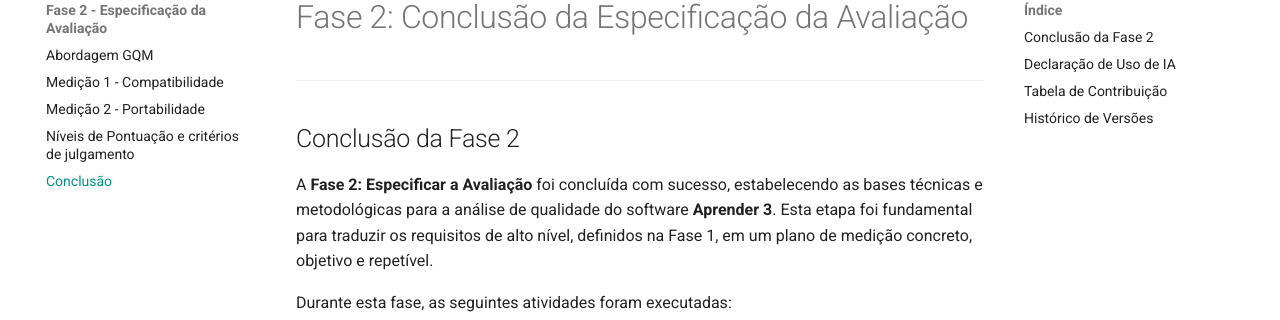
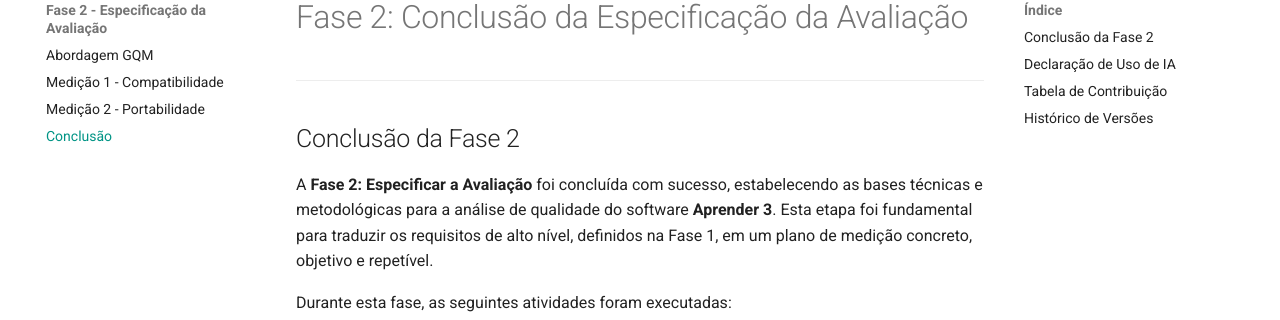
Before and after one commit to FCTE-Qualidade-de-Software-1/2025-2_T02_IRM-MARY-KELLER, an MkDocs documentation site: the page built from docs/fase_2/conclusao.md, in a window 1280 px wide. Shown: the part 149-469 px from the top of the page. Built offline with MkDocs 1.6.1 and Material for MkDocs 9.7.7, drawn with Linux system fonts in a browser that asks for light colours; comment, search, counter and statistics services are not loaded.

Commit message:
fix: remoção de tópico redundante

```diff
--- a/mkdocs.yml
+++ b/mkdocs.yml
@@ -11,7 +11,6 @@ nav:
     - Abordagem GQM: "fase_2/GQM.md"
     - Medição 1 - Compatibilidade: "fase_2/compatibilidade.md"
     - Medição 2 - Portabilidade: "fase_2/portabilidade.md"
-    - Níveis de Pontuação e critérios de julgamento: "fase_2/niveis_pontuacao_criterios_julgamento.md"
     - Conclusão: "fase_2/conclusao.md"
 
 theme:
```
